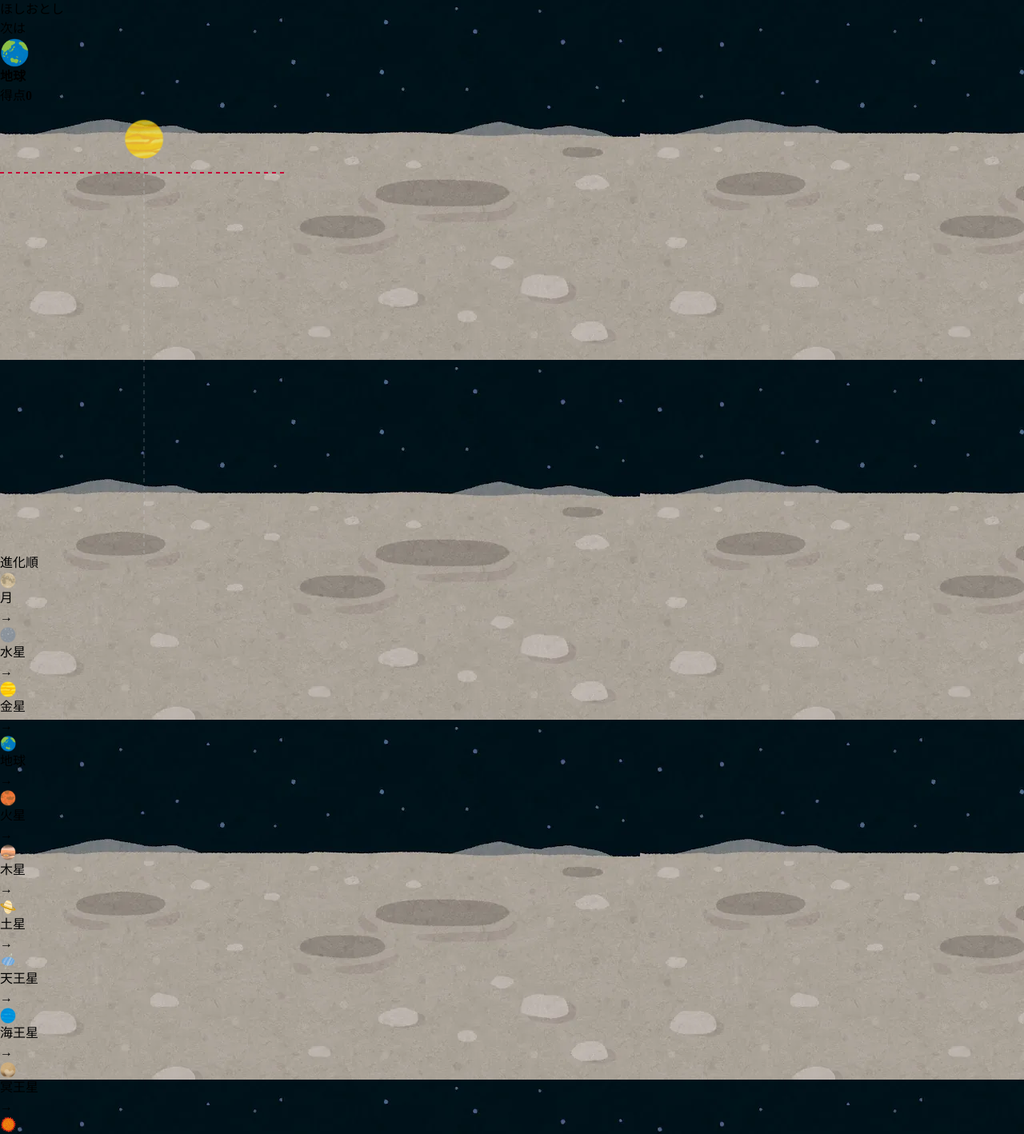
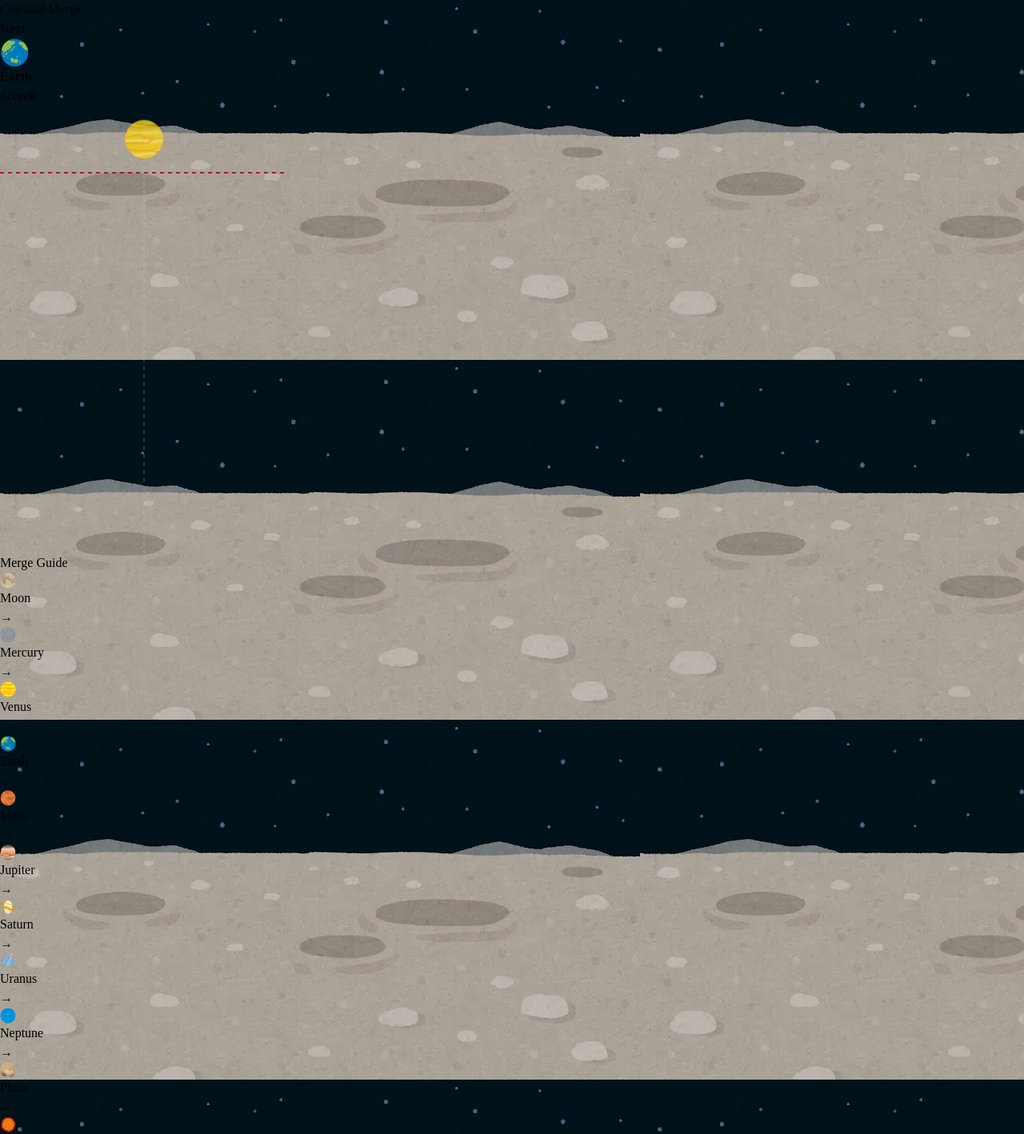
Before and after one commit to lazy-skunk/celestial-merge, a React (Vite) app: page / in a window 1280 px wide. Shown: the top 1418 px of the page at 80% size. Built offline with nearby package versions, Linux system fonts and the light colour scheme.

Commit message:
refactor: minor modification

```diff
--- a/index.html
+++ b/index.html
@@ -1,14 +1,14 @@
 <!doctype html>
-<html lang="ja">
+<html lang="en">
   <head>
     <meta charset="UTF-8" />
     <link rel="icon" type="image/webp" href="/space04_earth.webp" />
     <meta name="viewport" content="width=device-width, initial-scale=1.0" />
     <meta
       name="description"
-      content="同じほしをくっつけて、より大きなほしへ進化させていく物理パズルゲームです。"
+      content="A physics puzzle game where you merge matching celestial bodies into larger ones."
     />
-    <title>ほしおとし</title>
+    <title>Celestial Merge</title>
   </head>
   <body class="bg-slate-950 text-white">
     <div id="root"></div>
--- a/src/components/CelestialMergeView.tsx
+++ b/src/components/CelestialMergeView.tsx
@@ -32,9 +32,9 @@ export function CelestialMergeView({
   onReset,
 }: CelestialMergeViewProps) {
   const helpTextLines = [
-    "クリックまたはタップしてほしを落とします。",
-    "同じほしをくっつけると進化します。",
-    "いずれかのほしの全体が赤い点線よりも上にある状態で5秒たつと終了です。",
+    "Click or tap to drop a celestial body.",
+    "Merge matching celestial bodies to create the next one.",
+    "The game ends if any whole body stays above the red dashed line for 5 seconds.",
   ];
 
   return (
@@ -47,9 +47,9 @@ export function CelestialMergeView({
         style={{ maxWidth: "min(calc(100vw - 2rem), calc((100svh - 13rem) * 9 / 14))" }}
       >
         <header className="flex items-center justify-between gap-3">
-          <h1 className="text-xl font-bold text-slate-200">ほしおとし</h1>
+          <h1 className="text-xl font-bold text-slate-200">Celestial Merge</h1>
           <div className="ml-auto flex items-center gap-2 text-xs text-slate-300">
-            <span>次は</span>
+            <span>Next</span>
             <CelestialBodyPreview level={nextDropLevel} />
             <strong
               className="shrink-0 text-sm text-slate-100"
@@ -59,7 +59,7 @@ export function CelestialMergeView({
             </strong>
           </div>
           <div className="rounded-lg border border-slate-600 bg-slate-800 px-3 py-1 text-right">
-            <span className="block text-xs text-slate-400">得点</span>
+            <span className="block text-xs text-slate-400">Score</span>
             <strong>{displayedScore}</strong>
           </div>
         </header>
@@ -76,17 +76,17 @@ export function CelestialMergeView({
           />
           {isGameOver && (
             <div className="absolute inset-0 flex flex-col items-center justify-center gap-2 bg-slate-950/70">
-              <p>ゲームオーバー</p>
-              <strong className="text-3xl">{displayedScore} 点</strong>
+              <p>Game Over</p>
+              <strong className="text-3xl">{displayedScore} pts</strong>
               <button className="rounded bg-slate-300 px-3 py-2 text-slate-950" onClick={onReset}>
-                もう一度遊ぶ
+                Play Again
               </button>
             </div>
           )}
         </div>
 
         <div className="pt-2 text-xs text-slate-300">
-          <span className="mb-1 block text-slate-400">進化順</span>
+          <span className="mb-1 block text-slate-400">Merge Guide</span>
           <CelestialProgressionRow levels={CELESTIAL_PROGRESSION} />
         </div>
 
@@ -102,7 +102,7 @@ export function CelestialMergeView({
             className="shrink-0 rounded border border-slate-600 px-3 py-2 text-slate-200"
             onClick={onReset}
           >
-            はじめから
+            Restart
           </button>
         </footer>
       </section>
--- a/src/game/celestialBodies.ts
+++ b/src/game/celestialBodies.ts
@@ -35,57 +35,57 @@ export const CELESTIAL_BODIES: Record<CelestialLevel, CelestialBodyDefinition> =
   [CelestialLevel.Moon]: {
     image: import.meta.env.BASE_URL + "space04_moon.webp",
     imageBody: { cx: 208, cy: 204, radius: 195 },
-    name: "月",
+    name: "Moon",
   },
   [CelestialLevel.Mercury]: {
     image: import.meta.env.BASE_URL + "space02_mercury.webp",
     imageBody: { cx: 204, cy: 205, radius: 195 },
-    name: "水星",
+    name: "Mercury",
   },
   [CelestialLevel.Venus]: {
     image: import.meta.env.BASE_URL + "space03_venus.webp",
     imageBody: { cx: 206, cy: 205, radius: 195 },
-    name: "金星",
+    name: "Venus",
   },
   [CelestialLevel.Earth]: {
     image: import.meta.env.BASE_URL + "space04_earth.webp",
     imageBody: { cx: 212, cy: 204, radius: 195 },
-    name: "地球",
+    name: "Earth",
   },
   [CelestialLevel.Mars]: {
     image: import.meta.env.BASE_URL + "space05_mars.webp",
     imageBody: { cx: 207, cy: 202, radius: 195 },
-    name: "火星",
+    name: "Mars",
   },
   [CelestialLevel.Jupiter]: {
     image: import.meta.env.BASE_URL + "space06_jupitor.webp",
     imageBody: { cx: 210, cy: 202, radius: 195 },
-    name: "木星",
+    name: "Jupiter",
   },
   [CelestialLevel.Saturn]: {
     image: import.meta.env.BASE_URL + "space07_saturn.webp",
     imageBody: { cx: 366, cy: 233, radius: 195 },
-    name: "土星",
+    name: "Saturn",
   },
   [CelestialLevel.Uranus]: {
     image: import.meta.env.BASE_URL + "space07_uranus.webp",
     imageBody: { cx: 249, cy: 356, radius: 195 },
-    name: "天王星",
+    name: "Uranus",
   },
   [CelestialLevel.Neptune]: {
     image: import.meta.env.BASE_URL + "space08_neptune.webp",
     imageBody: { cx: 209, cy: 205, radius: 195 },
-    name: "海王星",
+    name: "Neptune",
   },
   [CelestialLevel.Pluto]: {
     image: import.meta.env.BASE_URL + "space09_pluto.webp",
     imageBody: { cx: 207, cy: 205, radius: 195 },
-    name: "冥王星",
+    name: "Pluto",
   },
   [CelestialLevel.Sun]: {
     image: import.meta.env.BASE_URL + "space01_sun.webp",
     imageBody: { cx: 289, cy: 271, radius: 245 },
-    name: "太陽",
+    name: "Sun",
   },
 };
 
```
